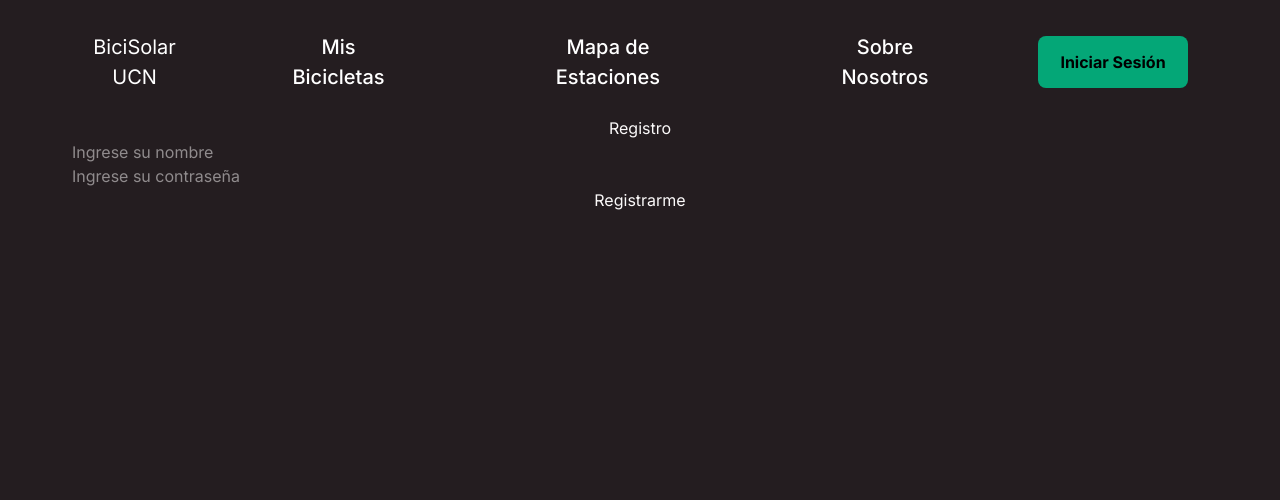
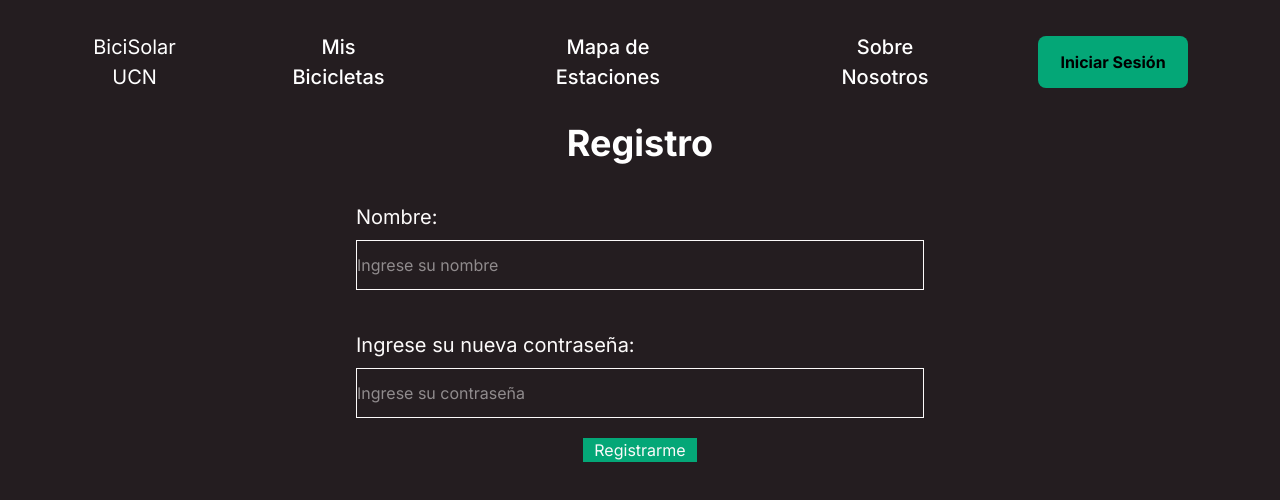
Before and after one commit to MotelPaso/Bicicletero, a React (Vite) app in the folder frontend/: page /registro in a window 1280 px wide. Shown: the top 500 px of the page. Built offline with nearby package versions, Linux system fonts and the light colour scheme.

Commit message:
feat: register page

```diff
--- a/frontend/src/pages/Registro.jsx
+++ b/frontend/src/pages/Registro.jsx
@@ -6,22 +6,21 @@ export default function Registro() {
 
 	const checkExists = async (user) => {
 		try {
-			const query = await fetch("http://127.0.0.1:8000/users/checkUser", {
+			const query = await fetch("http://127.0.0.1:8000/users/addUser", {
 				method: "POST",
 				headers: {
 					"Content-Type": "application/json",
 				},
-				body: JSON.stingify(user),
+				body: JSON.stringify(user),
 			});
 			if (query.ok) {
 				const data = await query.json();
-				return data
-					? () => {
-							alert("Registrado correctamente!");
+
+				if (data) {
+					alert("Registrado correctamente");
+				} else {
+					alert("Usuario ya existe en el sistema...");
 				}
-					: () => {
-							alert("Usuario ya existe en el sistema...");
-					  };
 			}
 		} catch (e) {
 			console.error(e);
@@ -30,38 +29,55 @@ export default function Registro() {
 
 	const createNewUser = (e) => {
 		e.preventDefault();
-		checkExists(username, password);
+		let user = { username, password };
+		checkExists(user);
 		setUsername("");
 		setPassword("");
 	};
 
 	return (
 		<>
-			<div className="text-(--DText) flex flex-col justify-center">
-				<h1 className="">Registro</h1>
+			<div className="text-(--DText) flex flex-col justify-center items-center">
+				<h1 className="text-[36px] font-bold pb-3 text-(--DTitle)">
+					Registro
+				</h1>
 				<form
-					className="flex flex-col justify-center"
+					className="flex flex-col justify-center w-[50%]"
 					onSubmit={createNewUser}
 				>
+					<div className="py-5">
+						<p className="text-left text-[20px] text-(--DText) pb-2">
+							Nombre:
+						</p>
 						<input
 							value={username}
 							type="text"
+							className="py-3 border-1 w-[100%]"
 							placeholder="Ingrese su nombre"
 							onChange={(e) => {
 								setUsername(e.target.value);
 							}}
 						></input>
+					</div>
+					<div className="py-5">
+						<p className="text-left text-[20px] text-(--DText) pb-2">
+							Ingrese su nueva contraseña:
+						</p>
 						<input
 							value={password}
 							type="password"
+							className="py-3 border-1 w-[100%]"
 							placeholder="Ingrese su contraseña"
 							onChange={(e) => {
 								setPassword(e.target.value);
 							}}
 						></input>
-					<button className="" type="submit">
+					</div>
+					<div>
+						<button className="bg-(--DLgBtn) w-[20%]" type="submit">
 							Registrarme
 						</button>
+					</div>
 				</form>
 			</div>
 		</>
```
Also changed, not shown: 1 other file (tests, documents, lock files or other folders). Lines whose indentation alone changed are shown as unchanged.
